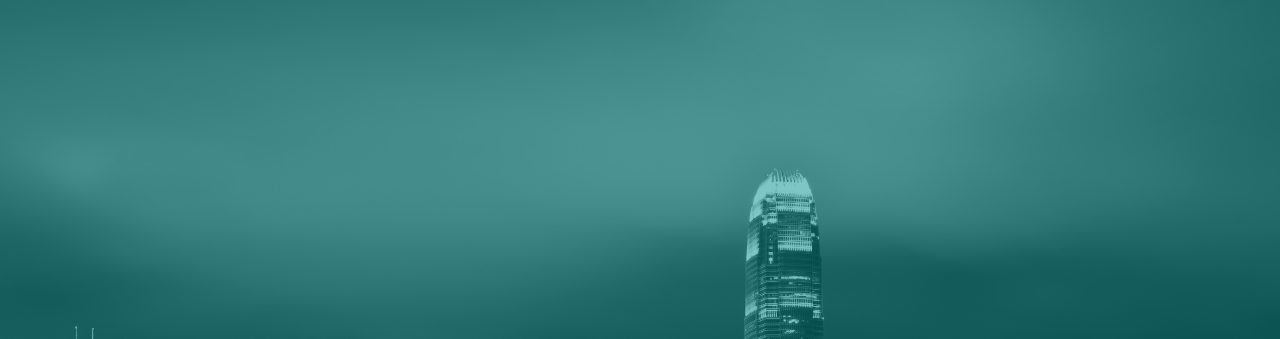
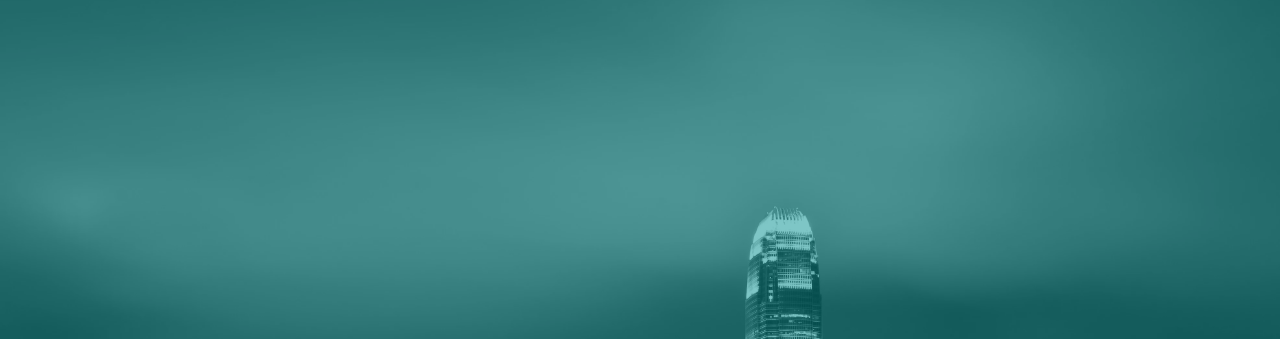
Before and after one commit to r7chardgh/scroll-animation-module, a plain HTML site: page index.html in a window 1280 px wide. Shown: the part 77-416 px from the top of the page. Drawn offline with Linux system fonts and the light colour scheme.

Commit message:
added image

```diff
--- a/index.html
+++ b/index.html
@@ -4,6 +4,7 @@
     <meta charset="UTF-8" />
     <meta http-equiv="X-UA-Compatible" content="IE=edge" />
     <meta name="viewport" content="width=device-width, initial-scale=1.0" />
+    meta name="theme-color" content="#ffffff">
     <title>scroll-animation</title>
     <link
       rel="apple-touch-icon"
@@ -32,7 +33,13 @@
     />
   </head>
   <body>
-    <div class="site-bg"></div>
+    <picture class="site-bg">
+      <source
+        srcset="/pics/thom-masat-t_YWqXcK5lw-unsplash-greyscale.webp"
+        type="image/webp"
+      />
+      <img src="/pics/thom-masat-t_YWqXcK5lw-unsplash-greyscale.jpg" alt="Hong Kong City Skyline">
+    </picture>
     <header>
       <div class="icon-area">
         <div class="web-icon">Scroll Animation</div>
@@ -49,7 +56,7 @@
       </div>
       <div class="section">
         <div data-sad="clip-circle" class="title2">Fade</div>
-        <div data-sad="fade-up" data-fill-mode='forwards' class="box-wrapper">
+        <div data-sad="fade-up" data-fill-mode="forwards" class="box-wrapper">
           <p>
             Lorem ipsum dolor sit amet consectetur adipisicing elit. Aut
             accusamus amet perferendis molestias magnam minima? Dolorum, ipsum.
--- a/styles/style.css
+++ b/styles/style.css
@@ -27,12 +27,13 @@ header {
 .site-bg {
   position: fixed;
   top: 0;
+  left: 0;
   z-index: -1;
   width: 100vw;
   height: 100vh;
-  background-position: center;
-  background-size: cover;
-  background-image: url("../pics/thom-masat-t_YWqXcK5lw-unsplash-greyscale.jpg");
+}
+.site-bg>img{
+width: 100%;
 }
 .site-bg::after {
   content: "";
```
Also changed, not shown: pics/thom-masat-t_YWqXcK5lw-unsplash-greyscale.webp (added).
